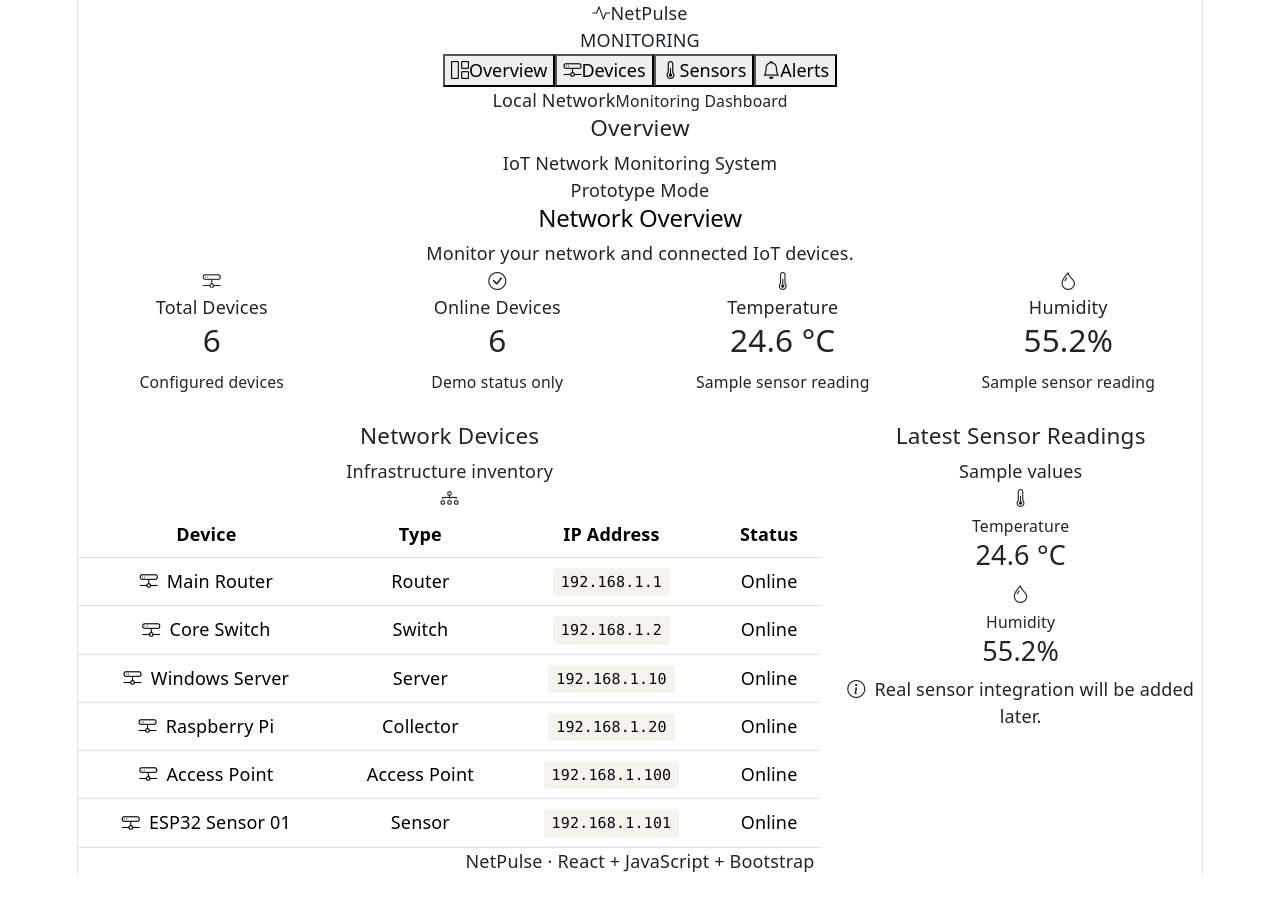
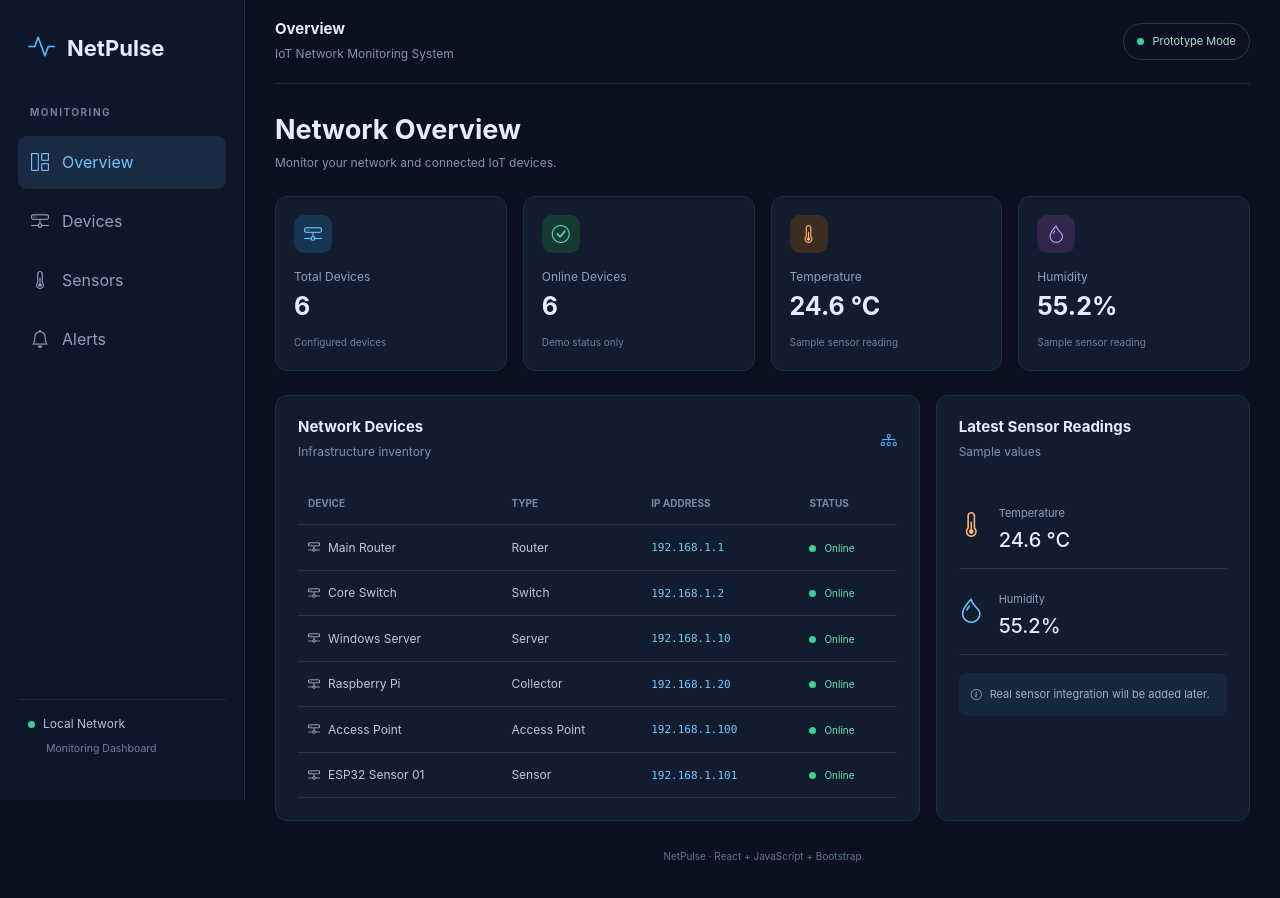
Before and after one commit to Keyvan1369/IOT_Net_Monitor, a React app in the folder frontend/: page / in a window 1280 px wide. Before the commit the page ends 875 px from the top, so only its background shows below. Built offline with nearby package versions, Linux system fonts and the light colour scheme; the HTML template or start-up script is replaced by a standard one.

Commit message:
set design

```diff
--- a/frontend/src/index.css
+++ b/frontend/src/index.css
@@ -1,111 +1,343 @@
-:root {
-  --text: #6b6375;
-  --text-h: #08060d;
-  --bg: #fff;
-  --border: #e5e4e7;
-  --code-bg: #f4f3ec;
-  --accent: #aa3bff;
-  --accent-bg: rgba(170, 59, 255, 0.1);
-  --accent-border: rgba(170, 59, 255, 0.5);
-  --social-bg: rgba(244, 243, 236, 0.5);
-  --shadow:
-    rgba(0, 0, 0, 0.1) 0 10px 15px -3px, rgba(0, 0, 0, 0.05) 0 4px 6px -2px;
 
-  --sans: system-ui, 'Segoe UI', Roboto, sans-serif;
-  --heading: system-ui, 'Segoe UI', Roboto, sans-serif;
-  --mono: ui-monospace, Consolas, monospace;
+body {
+  margin: 0;
+  background: #0b1120;
+  color: #e5edf8;
+  font-family: Inter, "Segoe UI", sans-serif;
+}
 
-  font: 18px/145% var(--sans);
-  letter-spacing: 0.18px;
-  color-scheme: light dark;
-  color: var(--text);
-  background: var(--bg);
-  font-synthesis: none;
-  text-rendering: optimizeLegibility;
-  -webkit-font-smoothing: antialiased;
-  -moz-osx-font-smoothing: grayscale;
+.dashboard {
+  min-height: 100vh;
+}
 
-  @media (max-width: 1024px) {
-    font-size: 16px;
+.sidebar {
+  width: 245px;
+  position: fixed;
+  inset: 0 auto 0 0;
+  padding: 28px 18px;
+  background: #0e1729;
+  border-right: 1px solid #202c40;
+  display: flex;
+  flex-direction: column;
+  z-index: 10;
+}
+
+.brand {
+  display: flex;
+  align-items: center;
+  gap: 12px;
+  padding: 0 10px 36px;
+  font-size: 22px;
+  font-weight: 750;
+}
+
+.brand i,
+.panel-icon {
+  color: #55b8ff;
+}
+
+.brand i {
+  font-size: 27px;
+}
+
+.sidebar-label {
+  color: #70819a;
+  font-size: 10px;
+  font-weight: 700;
+  letter-spacing: 1.5px;
+  padding-left: 12px;
+}
+
+.nav-item {
+  display: flex;
+  align-items: center;
+  gap: 13px;
+  width: 100%;
+  border: 0;
+  border-radius: 9px;
+  background: transparent;
+  color: #92a1b8;
+  padding: 13px;
+  margin-bottom: 6px;
+  text-align: left;
+}
+
+.nav-item:hover,
+.nav-item.active {
+  background: #192a42;
+  color: #70c5ff;
+}
+
+.nav-item i {
+  font-size: 18px;
+}
+
+.sidebar-footer {
+  margin-top: auto;
+  padding: 15px 10px;
+  color: #b3c0d2;
+  font-size: 12px;
+  border-top: 1px solid #202c40;
+}
+
+.sidebar-footer small {
+  display: block;
+  margin: 8px 0 0 18px;
+  color: #71819a;
+}
+
+.status-dot {
+  display: inline-block;
+  width: 7px;
+  height: 7px;
+  margin-right: 8px;
+  border-radius: 50%;
+  background: #36d399;
+}
+
+.main-content {
+  margin-left: 245px;
+  padding: 0 30px 24px;
+}
+
+.topbar {
+  min-height: 84px;
+  display: flex;
+  align-items: center;
+  justify-content: space-between;
+  gap: 15px;
+  border-bottom: 1px solid #202c40;
+  margin-bottom: 30px;
+}
+
+.topbar h5,
+.panel-heading h5 {
+  font-size: 15px;
+  font-weight: 700;
+  margin: 0 0 7px;
+}
+
+.topbar p,
+.welcome-section p,
+.panel-heading p {
+  color: #8392aa;
+  font-size: 12px;
+  margin: 0;
+}
+
+.connection-status {
+  border: 1px solid #23433e;
+  border-radius: 30px;
+  padding: 9px 13px;
+  color: #b9d8ce;
+  font-size: 11px;
+}
+
+.welcome-section {
+  margin-bottom: 24px;
+}
+
+.welcome-section h2 {
+  font-size: 27px;
+  font-weight: 750;
+  margin-bottom: 8px;
+}
+
+.stat-card,
+.panel {
+  background: #111c2e;
+  border: 1px solid #202e43;
+  border-radius: 12px;
+}
+
+.stat-card {
+  padding: 18px;
+  min-height: 150px;
+}
+
+.stat-icon {
+  width: 38px;
+  height: 38px;
+  display: flex;
+  align-items: center;
+  justify-content: center;
+  border-radius: 10px;
+  margin-bottom: 15px;
+  font-size: 18px;
+}
+
+.stat-title {
+  font-size: 12px;
+  color: #93a2b9;
+  margin-bottom: 5px;
+}
+
+.stat-card h3 {
+  font-size: 25px;
+  font-weight: 750;
+  margin: 0 0 7px;
+}
+
+.stat-card small {
+  color: #70819a;
+  font-size: 10px;
+}
+
+.blue {
+  background: #183652;
+  color: #69c5ff;
+}
+
+.green {
+  background: #163a32;
+  color: #55dbab;
+}
+
+.orange {
+  background: #3c2c21;
+  color: #ffb66c;
+}
+
+.purple {
+  background: #30264a;
+  color: #c1a3ff;
+}
+
+.panel {
+  padding: 22px;
+}
+
+.panel-heading {
+  display: flex;
+  align-items: center;
+  justify-content: space-between;
+  gap: 12px;
+  margin-bottom: 22px;
+}
+
+.device-table {
+  --bs-table-bg: transparent;
+  --bs-table-color: #bdc9d9;
+  --bs-table-border-color: #263247;
+  font-size: 12px;
+}
+
+.device-table th {
+  color: #778aa4;
+  font-size: 10px;
+  text-transform: uppercase;
+}
+
+.device-table td,
+.device-table th {
+  padding: 13px 10px;
+}
+
+.device-table code {
+  color: #77c8ff;
+  font-size: 11px;
+}
+
+.device-status {
+  white-space: nowrap;
+  font-size: 10px;
+}
+
+.device-status.online {
+  color: #6de0b3;
+}
+
+.device-status.offline {
+  color: #ff8585;
+}
+
+.sensor-reading {
+  display: flex;
+  align-items: center;
+  gap: 15px;
+  padding: 16px 0;
+  border-bottom: 1px solid #263247;
+}
+
+.sensor-symbol {
+  font-size: 25px;
+}
+
+.orange-text {
+  color: #ffb66c;
+}
+
+.blue-text {
+  color: #69c5ff;
+}
+
+.sensor-reading small {
+  color: #91a1b8;
+  font-size: 11px;
+}
+
+.sensor-reading h4 {
+  font-size: 20px;
+  margin: 5px 0 0;
+}
+
+.info-note {
+  margin-top: 18px;
+  padding: 12px;
+  border-radius: 8px;
+  background: #17283b;
+  color: #9cb4cb;
+  font-size: 11px;
+  line-height: 1.7;
+}
+
+.page-footer {
+  padding: 28px 0 10px;
+  color: #63758e;
+  font-size: 10px;
+  text-align: center;
+}
+
+@media (max-width: 900px) {
+  .sidebar {
+    width: 75px;
+    padding: 22px 10px;
+  }
+
+  .brand {
+    justify-content: center;
+    padding: 0 0 30px;
+  }
+
+  .brand span,
+  .sidebar-label,
+  .nav-item span,
+  .sidebar-footer {
+    display: none;
+  }
+
+  .nav-item {
+    justify-content: center;
+    padding: 14px 8px;
+  }
+
+  .main-content {
+    margin-left: 75px;
+    padding: 0 16px 20px;
   }
 }
 
-@media (prefers-color-scheme: dark) {
-  :root {
-    --text: #9ca3af;
-    --text-h: #f3f4f6;
-    --bg: #16171d;
-    --border: #2e303a;
-    --code-bg: #1f2028;
-    --accent: #c084fc;
-    --accent-bg: rgba(192, 132, 252, 0.15);
-    --accent-border: rgba(192, 132, 252, 0.5);
-    --social-bg: rgba(47, 48, 58, 0.5);
-    --shadow:
-      rgba(0, 0, 0, 0.4) 0 10px 15px -3px, rgba(0, 0, 0, 0.25) 0 4px 6px -2px;
+@media (max-width: 540px) {
+  .main-content {
+    padding: 0 10px 18px;
   }
 
-  #social .button-icon {
-    filter: invert(1) brightness(2);
+  .topbar {
+    flex-wrap: wrap;
+    padding: 15px 0;
+  }
+
+  .panel {
+    padding: 15px;
   }
 }
-
-body {
-  margin: 0;
-}
-
-#root {
-  width: 1126px;
-  max-width: 100%;
-  margin: 0 auto;
-  text-align: center;
-  border-inline: 1px solid var(--border);
-  min-height: 100svh;
-  display: flex;
-  flex-direction: column;
-  box-sizing: border-box;
-}
-
-h1,
-h2 {
-  font-family: var(--heading);
-  font-weight: 500;
-  color: var(--text-h);
-}
-
-h1 {
-  font-size: 56px;
-  letter-spacing: -1.68px;
-  margin: 32px 0;
-  @media (max-width: 1024px) {
-    font-size: 36px;
-    margin: 20px 0;
-  }
-}
-h2 {
-  font-size: 24px;
-  line-height: 118%;
-  letter-spacing: -0.24px;
-  margin: 0 0 8px;
-  @media (max-width: 1024px) {
-    font-size: 20px;
-  }
-}
-p {
-  margin: 0;
-}
-
-code,
-.counter {
-  font-family: var(--mono);
-  display: inline-flex;
-  border-radius: 4px;
-  color: var(--text-h);
-}
-
-code {
-  font-size: 15px;
-  line-height: 135%;
-  padding: 4px 8px;
-  background: var(--code-bg);
-}
```
